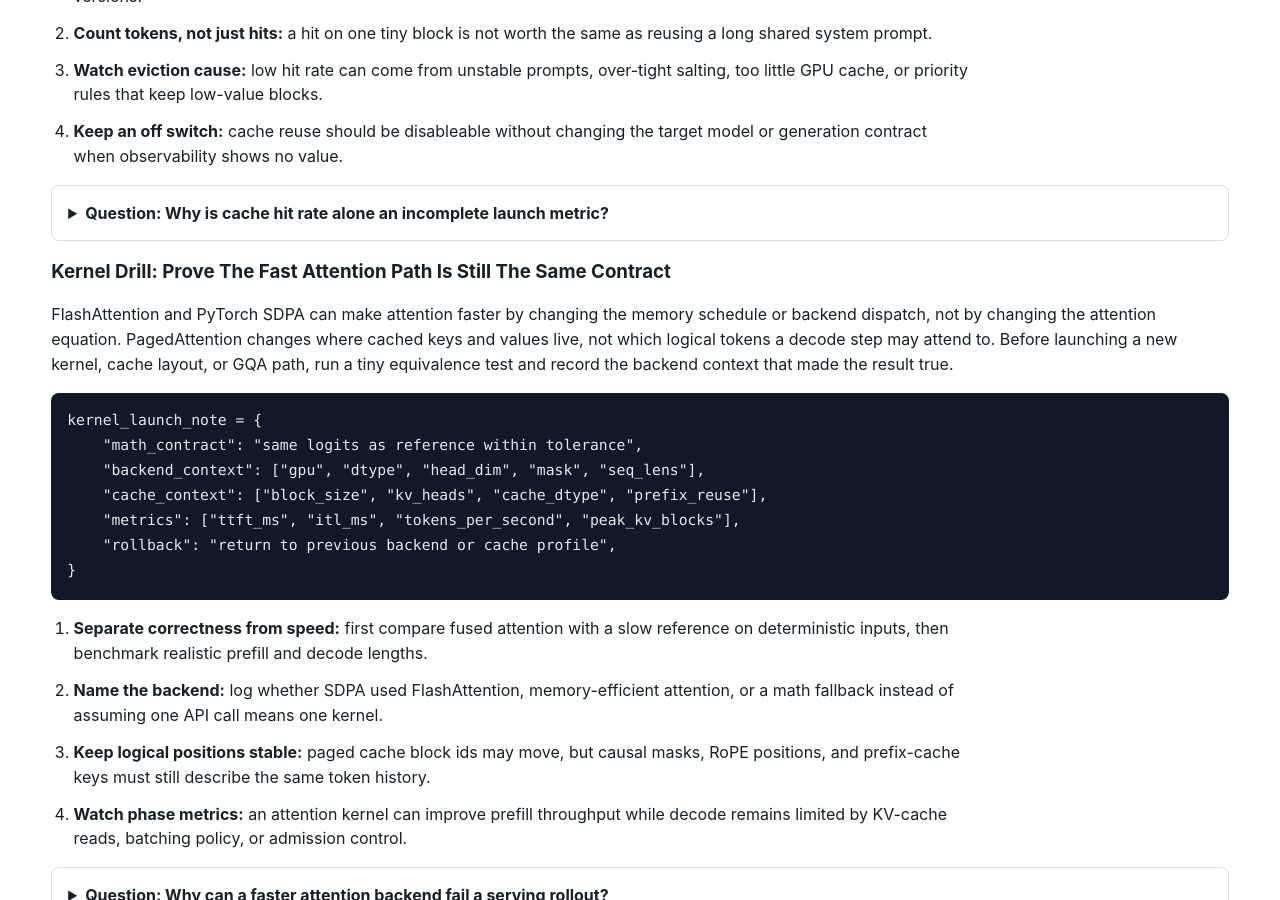
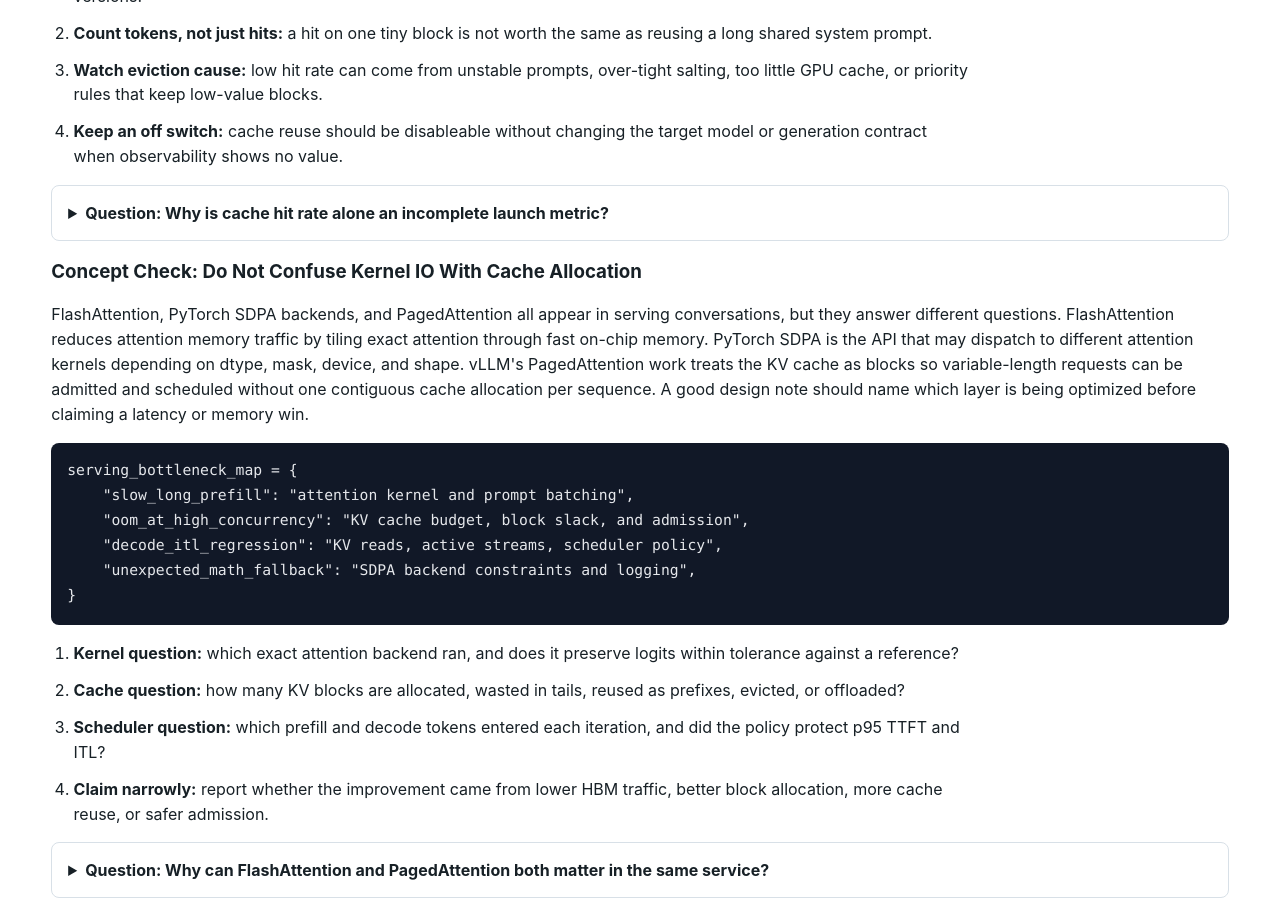
Before and after one commit to kennethli319/kennethli319.github.io, a Jekyll site: the page llm-ml-course/lessons/production-serving.html, which Jekyll copies as it is, in a window 1280 px wide and 900 px high, scrolled down 15949 px. Built offline with Jekyll 4.4.1, drawn with Linux system fonts in a browser that asks for light colours.

Commit message:
Sync LLM course serving concept check

```diff
--- a/llm-ml-course/lessons/production-serving.html
+++ b/llm-ml-course/lessons/production-serving.html
@@ -664,6 +664,34 @@ hit_rate = reused_complete_blocks / requested_complete_blocks</code></pre>
         <summary>Question: Why is cache hit rate alone an incomplete launch metric?</summary>
         <p>It does not show whether the reused blocks were large enough to improve TTFT, whether useful blocks were evicted, or whether the cache namespace accidentally allowed reuse across incompatible requests.</p>
       </details>
+      <h3>Concept Check: Do Not Confuse Kernel IO With Cache Allocation</h3>
+      <p>
+        FlashAttention, PyTorch SDPA backends, and PagedAttention all appear in
+        serving conversations, but they answer different questions. FlashAttention
+        reduces attention memory traffic by tiling exact attention through fast
+        on-chip memory. PyTorch SDPA is the API that may dispatch to different
+        attention kernels depending on dtype, mask, device, and shape. vLLM's
+        PagedAttention work treats the KV cache as blocks so variable-length
+        requests can be admitted and scheduled without one contiguous cache
+        allocation per sequence. A good design note should name which layer is
+        being optimized before claiming a latency or memory win.
+      </p>
+      <pre><code>serving_bottleneck_map = {
+    "slow_long_prefill": "attention kernel and prompt batching",
+    "oom_at_high_concurrency": "KV cache budget, block slack, and admission",
+    "decode_itl_regression": "KV reads, active streams, scheduler policy",
+    "unexpected_math_fallback": "SDPA backend constraints and logging",
+}</code></pre>
+      <ol class="steps">
+        <li><strong>Kernel question:</strong> which exact attention backend ran, and does it preserve logits within tolerance against a reference?</li>
+        <li><strong>Cache question:</strong> how many KV blocks are allocated, wasted in tails, reused as prefixes, evicted, or offloaded?</li>
+        <li><strong>Scheduler question:</strong> which prefill and decode tokens entered each iteration, and did the policy protect p95 TTFT and ITL?</li>
+        <li><strong>Claim narrowly:</strong> report whether the improvement came from lower HBM traffic, better block allocation, more cache reuse, or safer admission.</li>
+      </ol>
+      <details class="qa">
+        <summary>Question: Why can FlashAttention and PagedAttention both matter in the same service?</summary>
+        <p>FlashAttention can make the attention computation more memory efficient, while PagedAttention-style cache management can admit and pack many variable-length requests more efficiently. They optimize different parts of the serving stack.</p>
+      </details>
       <h3>Kernel Drill: Prove The Fast Attention Path Is Still The Same Contract</h3>
       <p>
         FlashAttention and PyTorch SDPA can make attention faster by changing
```
